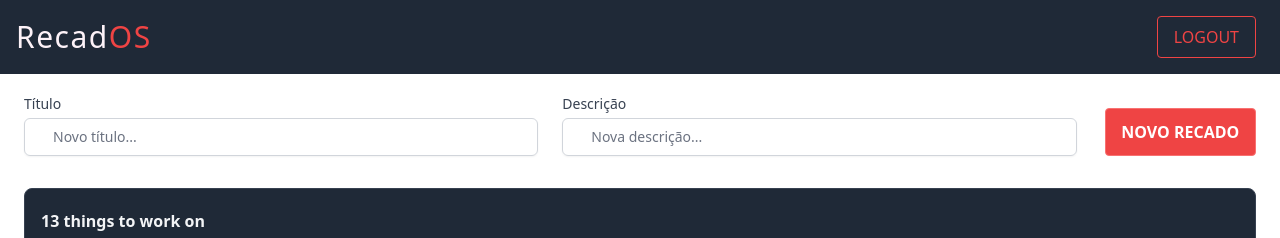
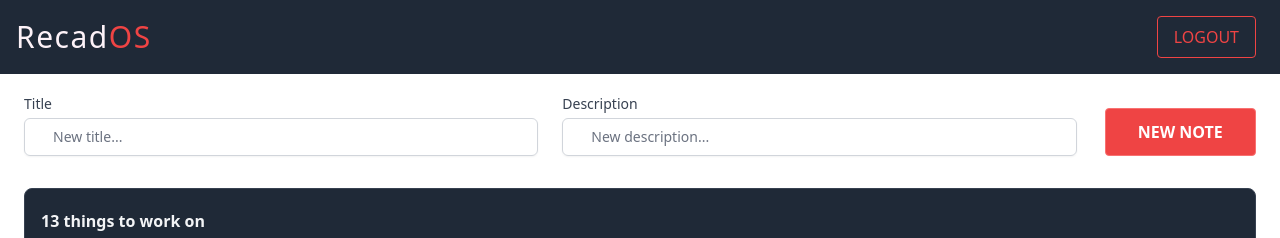
Before and after one commit to Fehlpe/RecadOS_Front, a React (Create React App) app: page /home in a window 1280 px wide. Shown: the top 238 px of the page. Built offline with nearby package versions, Linux system fonts and the light colour scheme.

Commit message:
components / create note

```diff
--- a/src/pages/home/Home.tsx
+++ b/src/pages/home/Home.tsx
@@ -1,6 +1,9 @@
 import { useEffect } from "react";
 import { useAppDispatch, useAppSelector } from "../../store/modules/hooks";
 import { resetChangeLog } from "../../store/modules/users/UsersSlice";
+import InputNote from "./components/InputNote";
+import NavBar from "./components/NavBar";
+import Notes from "./components/Notes";
 
 const Index = () => {
   const dispatch = useAppDispatch();
@@ -14,109 +17,13 @@ const Index = () => {
 
   return (
     <div>
-      <nav className=" bg-gray-800 border-gray-700 py-2 md:py-4">
-        <div className="container px-4 mx-auto md:flex md:items-center">
-          <div className="flex justify-between items-center">
-            <h1 className="text-center text-3xl font-normal tracking-wider text-pink-50 sm:text-3xl">
-              Recad<span className=" text-center text-red-500">OS</span>
-            </h1>
-            <button
-              className="border border-solid border-gray-600 px-3 py-1 rounded text-gray-600 opacity-50 hover:opacity-75 md:hidden"
-              id="navbar-toggle"
-            >
-              <i className="fas fa-bars"></i>
-            </button>
-          </div>
-
-          <div
-            className="hidden md:flex flex-col md:flex-row md:ml-auto mt-3 md:mt-0"
-            id="navbar-collapse"
-          >
-            <button className="p-2 lg:px-4 md:mx-2 font-medium text-red-500 text-center border border-solid border-red-500 rounded hover:bg-red-500 hover:text-white transition-colors duration-300 mt-1 md:mt-0 md:ml-1">
-              LOGOUT
-            </button>
-          </div>
-        </div>
-      </nav>
+      <NavBar />
       <div className="mx-auto container pb-20 pt-5 px-6">
-        <div className="pb-8 grid gap-2 md:grid-cols-7 md:gap-6">
-          <div className="md:col-span-3">
-            <label
-              htmlFor="price"
-              className="block text-sm font-medium text-gray-700"
-            >
-              Título
-            </label>
-            <div className="relative mt-1 rounded-md shadow-sm">
-              <input
-                type="text"
-                name="price"
-                id="price"
-                className="block w-full rounded-md border-gray-300 pl-7 pr-12 focus:border-red-500 focus:ring-red-500 sm:text-sm"
-                placeholder="Novo título..."
-              />
-            </div>
-          </div>
-
-          <div className="md:col-span-3">
-            <label
-              htmlFor="price"
-              className="block text-sm font-medium text-gray-700"
-            >
-              Descrição
-            </label>
-            <div className="relative mt-1 rounded-md shadow-sm">
-              <input
-                type="text"
-                name="price"
-                id="price"
-                className="block w-full rounded-md border-gray-300 pl-7 pr-12 focus:border-red-500 focus:ring-red-500 sm:text-sm"
-                placeholder="Nova descrição..."
-              />
-            </div>
-          </div>
-
-          <button className="h-12 self-end text-sm font-semibold lg:text-base text-white bg-red-500 text-center border border-solid border-red-400 rounded hover:border-red-500 hover:bg-white hover:text-red-500 transition-colors duration-300 mt-1 md:mt-0 md:ml-1">
-            NOVO RECADO
-          </button>
-        </div>
+        <InputNote />
 
         <div className="flex items-center">
           <div className="rounded w-full">
-            <div className="w-full h-64 flex flex-col justify-between dark:bg-gray-800 bg-white dark:border-gray-700 rounded-lg border border-gray-400 mb-6 py-5 px-4">
-              <div>
-                <h4 className="text-gray-800 dark:text-gray-100 font-bold mb-3">
-                  13 things to work on
-                </h4>
-                <p className="text-gray-800 dark:text-gray-100 text-sm">
-                  Our interior design experts work with you to create the space
-                  that you have been dreaming about.
-                </p>
-              </div>
-              <div>
-                <div className="flex items-center justify-between text-gray-800 dark:text-gray-100">
-                  <p className="text-sm">March 28, 2020</p>
-                  <div className="w-10 h-10 rounded-full bg-gray-800 dark:bg-gray-100 dark:text-gray-800 text-white flex items-center justify-center">
-                    <svg
-                      xmlns="http://www.w3.org/2000/svg"
-                      className="icon icon-tabler icon-tabler-pencil"
-                      width={20}
-                      height={20}
-                      viewBox="0 0 24 24"
-                      strokeWidth="1.5"
-                      stroke="currentColor"
-                      fill="none"
-                      strokeLinecap="round"
-                      strokeLinejoin="round"
-                    >
-                      <path stroke="none" d="M0 0h24v24H0z" />
-                      <path d="M4 20h4l10.5 -10.5a1.5 1.5 0 0 0 -4 -4l-10.5 10.5v4" />
-                      <line x1="13.5" y1="6.5" x2="17.5" y2="10.5" />
-                    </svg>
-                  </div>
-                </div>
-              </div>
-            </div>
+            <Notes />
           </div>
         </div>
       </div>
--- /dev/null
+++ b/src/pages/home/components/InputNote.tsx
@@ -0,0 +1,47 @@
+const InputNote: React.FC = () => {
+  return (
+    <div className="pb-8 grid gap-2 md:grid-cols-7 md:gap-6">
+      <div className="md:col-span-3">
+        <label
+          htmlFor="title"
+          className="block text-sm font-medium text-gray-700"
+        >
+          Title
+        </label>
+        <div className="relative mt-1 rounded-md shadow-sm">
+          <input
+            type="text"
+            name="title"
+            id="title"
+            className="block w-full rounded-md border-gray-300 pl-7 pr-12 focus:border-red-500 focus:ring-red-500 sm:text-sm"
+            placeholder="New title..."
+          />
+        </div>
+      </div>
+
+      <div className="md:col-span-3">
+        <label
+          htmlFor="desc"
+          className="block text-sm font-medium text-gray-700"
+        >
+          Description
+        </label>
+        <div className="relative mt-1 rounded-md shadow-sm">
+          <input
+            type="text"
+            name="desc"
+            id="desc"
+            className="block w-full rounded-md border-gray-300 pl-7 pr-12 focus:border-red-500 focus:ring-red-500 sm:text-sm"
+            placeholder="New description..."
+          />
+        </div>
+      </div>
+
+      <button className="h-12 self-end text-sm font-semibold lg:text-base text-white bg-red-500 text-center border border-solid border-red-400 rounded hover:border-red-500 hover:bg-white hover:text-red-500 transition-colors duration-300 mt-1 md:mt-0 md:ml-1">
+        NEW NOTE
+      </button>
+    </div>
+  );
+};
+
+export default InputNote;
--- /dev/null
+++ b/src/pages/home/components/NavBar.tsx
@@ -0,0 +1,32 @@
+const NavBar: React.FC = () => {
+  return (
+    <>
+      <nav className=" bg-gray-800 border-gray-700 py-2 md:py-4">
+        <div className="container px-4 mx-auto md:flex md:items-center">
+          <div className="flex justify-between items-center">
+            <h1 className="text-center text-3xl font-normal tracking-wider text-pink-50 sm:text-3xl">
+              Recad<span className=" text-center text-red-500">OS</span>
+            </h1>
+            <button
+              className="border border-solid border-gray-600 px-3 py-1 rounded text-gray-600 opacity-50 hover:opacity-75 md:hidden"
+              id="navbar-toggle"
+            >
+              <i className="fas fa-bars"></i>
+            </button>
+          </div>
+
+          <div
+            className="hidden md:flex flex-col md:flex-row md:ml-auto mt-3 md:mt-0"
+            id="navbar-collapse"
+          >
+            <button className="p-2 lg:px-4 md:mx-2 font-medium text-red-500 text-center border border-solid border-red-500 rounded hover:bg-red-500 hover:text-white transition-colors duration-300 mt-1 md:mt-0 md:ml-1">
+              LOGOUT
+            </button>
+          </div>
+        </div>
+      </nav>
+    </>
+  );
+};
+
+export default NavBar;
--- /dev/null
+++ b/src/pages/home/components/Notes.tsx
@@ -0,0 +1,40 @@
+const Notes: React.FC = () => {
+  return (
+    <div className="w-full h-64 flex flex-col justify-between dark:bg-gray-800 bg-white dark:border-gray-700 rounded-lg border border-gray-400 mb-6 py-5 px-4">
+      <div>
+        <h4 className="text-gray-800 dark:text-gray-100 font-bold mb-3">
+          13 things to work on
+        </h4>
+        <p className="text-gray-800 dark:text-gray-100 text-sm">
+          Our interior design experts work with you to create the space that you
+          have been dreaming about.
+        </p>
+      </div>
+      <div>
+        <div className="flex items-center justify-between text-gray-800 dark:text-gray-100">
+          <p className="text-sm">March 28, 2020</p>
+          <div className="w-10 h-10 rounded-full bg-gray-800 dark:bg-gray-100 dark:text-gray-800 text-white flex items-center justify-center">
+            <svg
+              xmlns="http://www.w3.org/2000/svg"
+              className="icon icon-tabler icon-tabler-pencil"
+              width={20}
+              height={20}
+              viewBox="0 0 24 24"
+              strokeWidth="1.5"
+              stroke="currentColor"
+              fill="none"
+              strokeLinecap="round"
+              strokeLinejoin="round"
+            >
+              <path stroke="none" d="M0 0h24v24H0z" />
+              <path d="M4 20h4l10.5 -10.5a1.5 1.5 0 0 0 -4 -4l-10.5 10.5v4" />
+              <line x1="13.5" y1="6.5" x2="17.5" y2="10.5" />
+            </svg>
+          </div>
+        </div>
+      </div>
+    </div>
+  );
+};
+
+export default Notes;
--- /dev/null
+++ b/src/services/notes.ts
@@ -0,0 +1,16 @@
+import Note from "../utils/interfaces/Note";
+import { api } from "./api";
+
+class NotesDataService {
+  async create(note: Note) {
+    return await api.post("/users/notes", {
+      email: note.userId,
+      title: note.title,
+      description: note.description,
+    });
+  }
+}
+
+const NotesInstance = new NotesDataService();
+
+export { NotesInstance };
```
